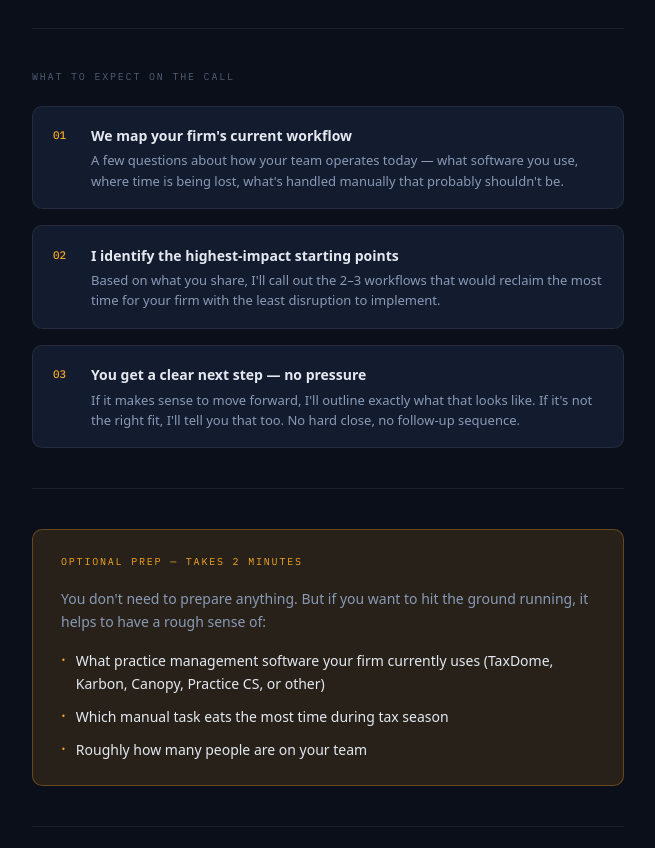
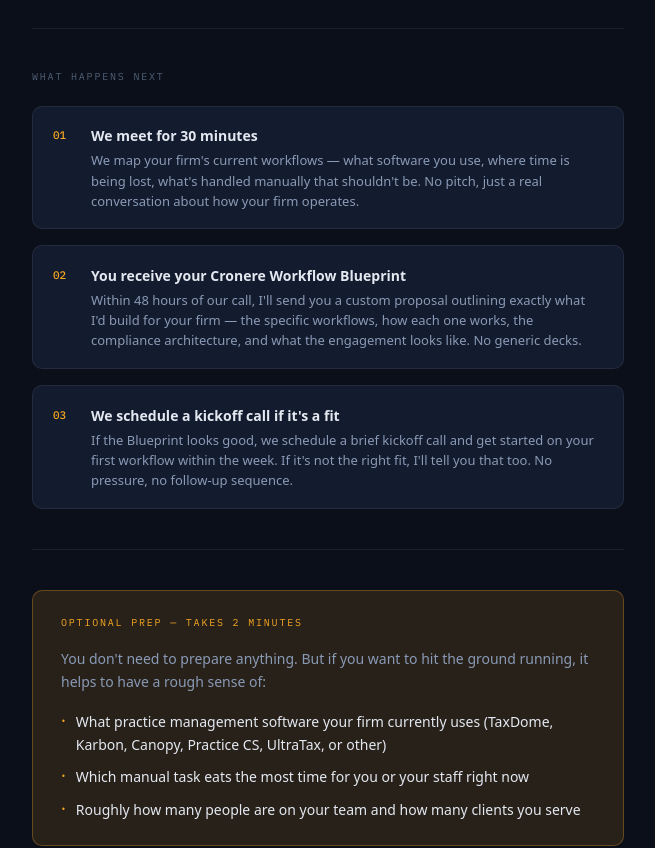
Before and after one commit to cronere/Cronere, a Next.js app: page /confirmed in a window 1280 px wide. Shown: the part 380-1228 px from the top of the page, without its empty margins (312-967 px from the left). Built offline with nearby package versions, Linux system fonts and the light colour scheme.

Commit message:
Update page.js

```diff
--- a/app/confirmed/page.js
+++ b/app/confirmed/page.js
@@ -260,30 +260,30 @@ export default function Confirmed() {
           <span className="confirm-eyebrow">You&apos;re on the calendar</span>
           <h1 className="confirm-h1">Your discovery call is booked.</h1>
           <p className="confirm-sub">
-            A confirmation email is on its way. In the meantime, here&apos;s what to expect and how to make the most of the 30 minutes.
+            A confirmation email is on its way. Here&apos;s exactly what happens from here — including what comes after the call.
           </p>
         </div>
 
         <div className="divider" />
 
         {/* WHAT TO EXPECT */}
-        <span className="section-label">What to expect on the call</span>
+        <span className="section-label">What happens next</span>
         <div className="expect-list">
           {[
             {
               n: '01',
-              t: 'We map your firm\'s current workflow',
-              d: 'A few questions about how your team operates today — what software you use, where time is being lost, what\'s handled manually that probably shouldn\'t be.'
+              t: 'We meet for 30 minutes',
+              d: 'We map your firm\'s current workflows — what software you use, where time is being lost, what\'s handled manually that shouldn\'t be. No pitch, just a real conversation about how your firm operates.'
             },
             {
               n: '02',
-              t: 'I identify the highest-impact starting points',
-              d: 'Based on what you share, I\'ll call out the 2–3 workflows that would reclaim the most time for your firm with the least disruption to implement.'
+              t: 'You receive your Cronere Workflow Blueprint',
+              d: 'Within 48 hours of our call, I\'ll send you a custom proposal outlining exactly what I\'d build for your firm — the specific workflows, how each one works, the compliance architecture, and what the engagement looks like. No generic decks.'
             },
             {
               n: '03',
-              t: 'You get a clear next step — no pressure',
-              d: 'If it makes sense to move forward, I\'ll outline exactly what that looks like. If it\'s not the right fit, I\'ll tell you that too. No hard close, no follow-up sequence.'
+              t: 'We schedule a kickoff call if it\'s a fit',
+              d: 'If the Blueprint looks good, we schedule a brief kickoff call and get started on your first workflow within the week. If it\'s not the right fit, I\'ll tell you that too. No pressure, no follow-up sequence.'
             },
           ].map(e => (
             <div key={e.n} className="expect-item">
@@ -306,9 +306,9 @@ export default function Confirmed() {
           </p>
           <div className="prep-questions">
             {[
-              'What practice management software your firm currently uses (TaxDome, Karbon, Canopy, Practice CS, or other)',
-              'Which manual task eats the most time during tax season',
-              'Roughly how many people are on your team',
+              'What practice management software your firm currently uses (TaxDome, Karbon, Canopy, Practice CS, UltraTax, or other)',
+              'Which manual task eats the most time for you or your staff right now',
+              'Roughly how many people are on your team and how many clients you serve',
             ].map(q => (
               <div key={q} className="prep-q">{q}</div>
             ))}
```
